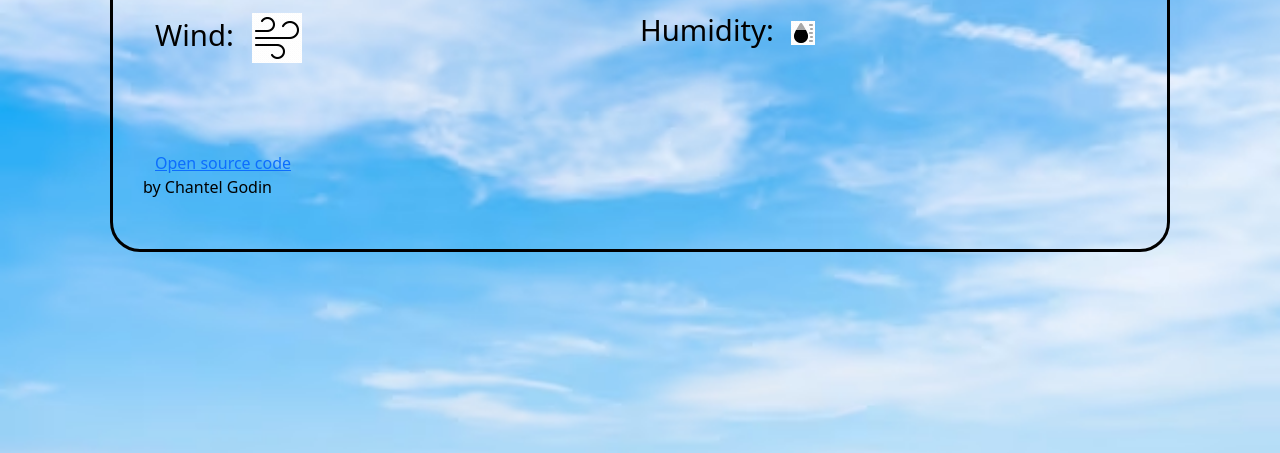
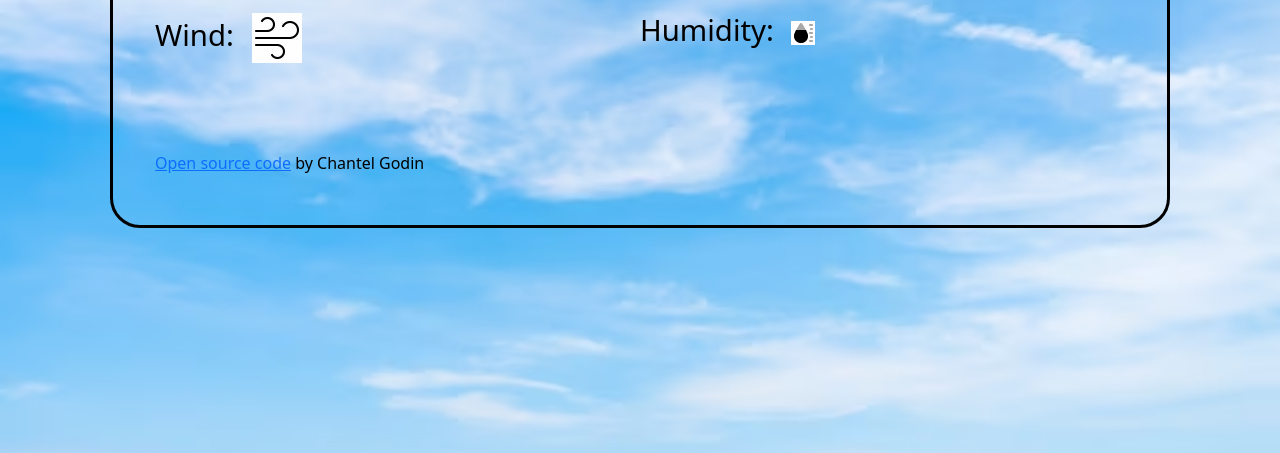
Before and after one commit to chantelephone/weather-app, a plain HTML site: page index.html in a window 1280 px wide. Shown: the part 347-800 px from the top of the page. Drawn offline with nearby package versions, Linux system fonts and the light colour scheme; a web font is replaced by a local one.

Commit message:
update HTML
Fixed source

```diff
--- a/index.html
+++ b/index.html
@@ -90,12 +90,12 @@
 
 
         </div>
-      </span>
-      <a href="https://github.com/chantelephone/weather-app" class="href"
+
+      <div class="src"><a href="https://github.com/chantelephone/weather-app" class="href"
         >Open source code</a
       >
-      by Chantel Godin
-    </span>
+      by Chantel Godin</div>
+
     <script src="src/index.js"></script>
   </body>
 </html>
```
